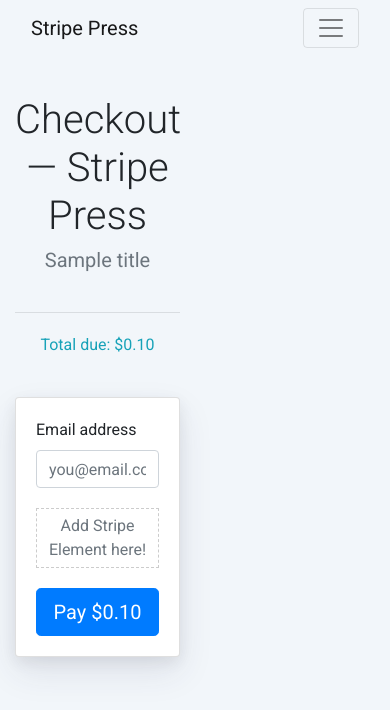
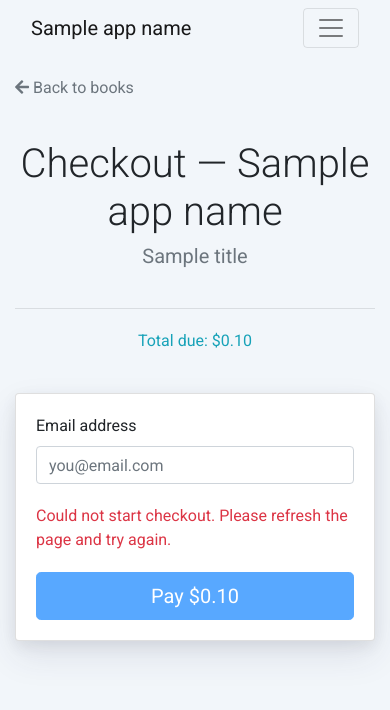
Before and after one commit to mattmitchell6/sa-takehome-project-node, a Node project: template views/checkout.hbs in a window 390 px wide. Shown: the top 710 px of the page. Run offline with Node 20 templates, Linux system fonts and the light colour scheme; the template is opened without the code that fills it: most values are stand-ins (such as "Sample title", 1, 10 or a date in 2020); some libraries are stand-ins or nearby versions.

Commit message:
Integrate Stripe Payment Element with Checkout Sessions API
Initial commit: integrate Stripe payments into the bookstore boilerplate using the
Checkout Sessions API with the Payment Element embedded in the app's own checkout page.

- Mount the Payment Element on the checkout page
- Show a confirmation page with the book, amount charged, and PaymentIntent ID
- Render available items / books on the store page
- Upgrade outdated npm module dependencies (stripe 23, express 5, express-handlebars 9)
- Rename custom.js to format-amounts.js and modernize var to const/let
- Add viewport meta, responsive checkout layout, and a back link
- Rewrite README with setup steps and test-payment instructions

```diff
--- a/app.js
+++ b/app.js
@@ -1,72 +1,153 @@
+// Load and validate .env first, before anything reads process.env
+require('./config');
+
+const path = require('node:path');
 const express = require('express');
-const path = require('path');
-const exphbs = require('express-handlebars');
-require('dotenv').config();
-const stripe = require('stripe');
+const { engine } = require('express-handlebars');
+const { BOOKS, getBook } = require('./books');
 
-var app = express();
+const stripe = require('stripe')(process.env.STRIPE_SECRET_KEY);
+const PORT = 3000;
 
-// view engine setup (Handlebars)
-app.engine('hbs', exphbs({
-  defaultLayout: 'main',
-  extname: '.hbs'
-}));
+const app = express();
+// Available in every view as {{appName}}
+app.locals.appName = 'BookStripes';
+
+// View engine (Handlebars)
+app.engine('hbs', engine({ defaultLayout: 'main', extname: '.hbs' }));
 app.set('view engine', 'hbs');
+
+// Middleware
 app.use(express.static(path.join(__dirname, 'public')));
-app.use(express.urlencoded({ extended: true }))
-app.use(express.json({}));
+app.use(express.urlencoded({ extended: true }));
+app.use(express.json());
 
 /**
- * Home route
+ * GET /
+ * Renders the store page listing all books from the catalog.
  */
-app.get('/', function(req, res) {
-  res.render('index');
+app.get('/', (req, res) => {
+  res.render('index', { books: BOOKS });
 });
 
 /**
- * Checkout route
+ * GET /checkout?bookId=<id>
+ * Renders the checkout page for one book, or an error if the ID is unknown.
+ * The publishable key is passed to the page so the browser can initialize Stripe.js.
  */
-app.get('/checkout', function(req, res) {
-  // Just hardcoding amounts here to avoid using a database
-  const item = req.query.item;
-  let title, amount, error;
+app.get('/checkout', (req, res) => {
+  const { bookId } = req.query;
+  const book = getBook(bookId);
 
-  switch (item) {
-    case '1':
-      title = "The Art of Doing Science and Engineering"
-      amount = 2300
-      break;
-    case '2':
-      title = "The Making of Prince of Persia: Journals 1985-1993"
-      amount = 2500
-      break;
-    case '3':
-      title = "Working in Public: The Making and Maintenance of Open Source"
-      amount = 2800
-      break;
-    default:
-      // Included in layout view, feel free to assign error
-      error = "No item selected"
-      break;
+  if (!book) {
+    console.warn(`Invalid bookId on checkout page: ${bookId}`);
+    return res.status(404).render('checkout', { error: 'No book selected.' });
   }
 
   res.render('checkout', {
-    title: title,
-    amount: amount,
-    error: error
+    bookId,
+    title: book.title,
+    amount: book.amount,
+    publishableKey: process.env.STRIPE_PUBLISHABLE_KEY,
   });
 });
 
 /**
- * Success route
+ * POST /create-checkout-session
+ * Body: { bookId: string }
+ *
+ * Creates a Checkout Session (ui_mode: 'elements') for the given book and
+ * returns its client secret, which the browser uses to mount the Payment Element.
+ * The price always comes from the catalog on the server, never from the request.
+ *
+ * Responds 400 if the bookId is unknown, or 500 if Stripe returns an error.
+ * @see https://docs.stripe.com/api/checkout/sessions/create
  */
-app.get('/success', function(req, res) {
-  res.render('success');
+app.post('/create-checkout-session', async (req, res) => {
+  const { bookId } = req.body;
+  const book = getBook(bookId);
+
+  if (!book) {
+    return res.status(400).json({ error: `Unknown bookId: ${bookId}` });
+  }
+
+  try {
+    const session = await stripe.checkout.sessions.create({
+      ui_mode: 'elements',
+      mode: 'payment',
+      line_items: [{
+        price_data: {
+          currency: 'usd',
+          unit_amount: book.amount,
+          product_data: { name: book.title },
+        },
+        quantity: 1,
+      }],
+      // Stripe replaces {CHECKOUT_SESSION_ID} with the real ID when redirecting
+      return_url: `${req.protocol}://${req.get('host')}/success?session_id={CHECKOUT_SESSION_ID}`,
+      metadata: { bookId },
+    });
+
+    res.json({ clientSecret: session.client_secret });
+  } catch (err) {
+    console.error(`Could not create Checkout Session: ${err.message}`);
+    res.status(500).json({ error: 'Could not start checkout. Please try again.' });
+  }
 });
 
 /**
- * Start server
+ * GET /success?session_id=<id>
+ * Stripe redirects here after confirmation. Retrieves the session with its
+ * PaymentIntent and renders the book, the amount charged, and the PaymentIntent ID.
+ *
+ * - No session ID, or an ID Stripe doesn't recognize: redirects to the store.
+ * - Session still open (payment failed or was canceled): back to the book's checkout page.
+ * @see https://docs.stripe.com/api/checkout/sessions/retrieve
  */
-app.listen(3000, () => {
-  console.log('Getting served on port 3000');
+app.get('/success', async (req, res) => {
+  const sessionId = req.query.session_id;
+
+  if (typeof sessionId !== 'string' || !sessionId) {
+    console.warn('No session_id on /success. Redirecting to the home page.');
+    return res.redirect('/');
+  }
+
+  let session;
+  try {
+    session = await stripe.checkout.sessions.retrieve(sessionId, {
+      expand: ['payment_intent'],
+    });
+  } catch (err) {
+    console.warn(`Could not retrieve Checkout Session ${sessionId}: ${err.message}`);
+    return res.redirect('/');
+  }
+
+  const { bookId } = session.metadata;
+  if (session.status === 'open') {
+    return res.redirect(`/checkout?bookId=${encodeURIComponent(bookId)}`);
+  }
+
+  const paymentIntent = session.payment_intent;
+  res.render('success', {
+    paid: session.payment_status === 'paid',
+    amount: session.amount_total,
+    paymentIntentId: paymentIntent?.id,
+    book: getBook(bookId),
+    email: session.customer_details?.email,
+    date: new Date((paymentIntent?.created ?? session.created) * 1000)
+      .toLocaleDateString('en-US', { dateStyle: 'long' }),
+  });
 });
+
+/**
+ * Fallback error handler. Logs the error on the server and shows a friendly
+ * page instead of Express's default page, which would expose a stack trace.
+ */
+app.use((err, req, res, next) => {
+  console.error(err);
+  res.status(500).render('error', { error: 'Something went wrong. Please try again.' });
+});
+
+app.listen(PORT, () => {
+  console.log(`Server running at http://localhost:${PORT}`);
+});
--- a/public/css/custom.css
+++ b/public/css/custom.css
@@ -6,9 +6,7 @@ h1, h2, h3, h4 {
   font-weight: 300;
 }
 .box-shadow {
-  -webkit-box-shadow: 0 15px 35px rgba(50, 50, 93, 0.1), 0 5px 15px rgba(0, 0, 0, 0.07);
-  -moz-box-shadow:    0 15px 35px rgba(50, 50, 93, 0.1), 0 5px 15px rgba(0, 0, 0, 0.07);
-  box-shadow:         0 15px 35px rgba(50, 50, 93, 0.1), 0 5px 15px rgba(0, 0, 0, 0.07);
+  box-shadow: 0 15px 35px rgba(50, 50, 93, 0.1), 0 5px 15px rgba(0, 0, 0, 0.07);
 }
 .mt-20 {
   margin-top: 20px;
@@ -16,9 +14,36 @@ h1, h2, h3, h4 {
 .mt-40 {
   margin-top: 40px;
 }
-.border-placeholder {
-  border-style: dashed;
-  border-width: 1px;
-  border-color: #ccc;
-  padding: 5px;
+
+/* Success page */
+.success-icon {
+  width: 72px;
+  height: 72px;
+  margin: 0 auto;
+  border-radius: 50%;
+  background: #e6f6ec;
+  color: #1a9e55;
+  font-size: 32px;
+  line-height: 72px;
 }
+.receipt-cover {
+  width: 56px;
+  border-radius: 4px;
+}
+.receipt {
+  display: grid;
+  grid-template-columns: auto 1fr;
+  gap: 8px 16px;
+  margin: 0;
+  padding-top: 16px;
+  border-top: 1px solid #e9ecef;
+}
+.receipt dt {
+  font-weight: 400;
+  color: #6c757d;
+}
+.receipt dd {
+  margin: 0;
+  text-align: right;
+  word-break: break-all; /* keeps the long pi_ ID from overflowing on phones */
+}
--- /dev/null
+++ b/public/js/checkout.js
@@ -0,0 +1,107 @@
+// DOM elements
+const form = document.getElementById('payment-form');
+const submitButton = document.getElementById('submit');
+const messageEl = document.getElementById('payment-message');
+
+// Stripe setup. The server passes the publishable key and book ID through data- attributes.
+const stripe = Stripe(form.dataset.publishableKey);
+
+const clientSecretPromise = getClientSecret();
+// If the server can't create a Checkout Session, tell the customer instead of
+// leaving an empty form.
+clientSecretPromise.catch((err) => {
+  showError(err.message);
+  submitButton.disabled = true;
+});
+
+const checkout = stripe.initCheckoutElementsSdk({
+  clientSecret: clientSecretPromise, // a Promise is accepted
+  elementsOptions: { appearance: { theme: 'stripe' } },
+});
+
+const paymentElement = checkout.createPaymentElement({
+  layout: {
+    type: 'accordion',
+    defaultCollapsed: false,
+    radios: 'always',
+    spacedAccordionItems: false,
+  },
+});
+paymentElement.mount('#payment-element');
+
+const actionsPromise = checkout.loadActions();
+
+form.addEventListener('submit', handleSubmit);
+
+/**
+ * Handles the payment form submission: sets the customer's email on the
+ * Checkout Session, then confirms the payment. On success Stripe redirects
+ * to the session's return_url, so this function only continues on error.
+ *
+ * @param {SubmitEvent} event
+ * @returns {Promise<void>}
+ */
+async function handleSubmit(event) {
+  event.preventDefault();
+  setLoading(true);
+  messageEl.textContent = '';
+
+  const loadResult = await actionsPromise;
+  if (loadResult.type === 'error') {
+    return showError(loadResult.error.message);
+  }
+  const { actions } = loadResult;
+
+  const email = document.getElementById('email').value;
+  const emailResult = await actions.updateEmail(email);
+  if (emailResult.type === 'error') {
+    return showError(emailResult.error.message);
+  }
+
+  const confirmResult = await actions.confirm();
+  if (confirmResult.type === 'error') {
+    showError(confirmResult.error.message);
+  }
+}
+
+/**
+ * Asks the server to create a Checkout Session for this page's book.
+ *
+ * @returns {Promise<string>} The Checkout Session's client secret.
+ * @throws {Error} If the request fails or the server responds with an error status.
+ */
+async function getClientSecret() {
+  const response = await fetch('/create-checkout-session', {
+    method: 'POST',
+    headers: { 'Content-Type': 'application/json' },
+    body: JSON.stringify({ bookId: form.dataset.bookId }),
+  });
+
+  if (!response.ok) {
+    throw new Error('Could not start checkout. Please refresh the page and try again.');
+  }
+
+  const data = await response.json();
+  return data.clientSecret;
+}
+
+/**
+ * Shows an error message below the payment form and re-enables the Pay button.
+ *
+ * @param {string} message
+ * @returns {void}
+ */
+function showError(message) {
+  messageEl.textContent = message;
+  setLoading(false);
+}
+
+/**
+ * Disables the Pay button while a payment is in progress to prevent double submission.
+ *
+ * @param {boolean} isLoading
+ * @returns {void}
+ */
+function setLoading(isLoading) {
+  submitButton.disabled = isLoading;
+}
--- a/public/js/custom.js
+++ /dev/null
@@ -1,13 +0,0 @@
-/**
- * Clientside helper functions
- */
-
-$(document).ready(function() {
-  var amounts = document.getElementsByClassName("amount");
-
-  // iterate through all "amount" elements and convert from cents to dollars
-  for (var i = 0; i < amounts.length; i++) {
-    amount = amounts[i].getAttribute('data-amount') / 100;
-    amounts[i].innerHTML = amount.toFixed(2);
-  }
-})
--- /dev/null
+++ b/public/js/format-amounts.js
@@ -0,0 +1,15 @@
+/**
+ * Client-side helper: formats prices for display.
+ *
+ * Prices are rendered in cents in a `data-amount` attribute (e.g. 2300).
+ * Once the page loads, every element with the `amount` class shows the
+ * dollar value instead (e.g. 23.00).
+ */
+$(document).ready(function () {
+  const amounts = document.getElementsByClassName('amount');
+
+  for (let i = 0; i < amounts.length; i++) {
+    const dollars = amounts[i].getAttribute('data-amount') / 100;
+    amounts[i].textContent = dollars.toFixed(2);
+  }
+});
--- a/views/checkout.hbs
+++ b/views/checkout.hbs
@@ -1,8 +1,14 @@
-<div class="row justify-content-md-center">
-  <div class="col-6">
+<div class="row justify-content-center">
+  <div class="col-md-6">
+    {{#unless error}}
+      <div class="mt-20">
+        <a href="/" class="text-secondary">
+          <i class="fas fa-arrow-left"></i> Back to books
+        </a>
+      </div>
       <div class="text-center mt-40">
         <h1>
-        Checkout — Stripe Press
+          Checkout — {{appName}}
         </h1>
         <h5 class="text-secondary">
           {{title}}
@@ -14,19 +20,26 @@
       </div>
       <div class="card box-shadow mt-40">
         <div class="card-body">
-        <form name="payment-form">
+          <form id="payment-form" name="payment-form"
+                data-publishable-key="{{publishableKey}}"
+                data-book-id="{{bookId}}">
             <div>
               <label for="email">Email address</label>
-            <input type="email" class="form-control" id="email" name="email" placeholder="you@email.com">
+              <input type="email" class="form-control" id="email" name="email" placeholder="you@email.com" required>
             </div>
-          <div class="mt-20 text-center text-secondary border-placeholder">
-            Add Stripe Element here!
-          </div>
+            <div id="payment-element" class="mt-20"></div>
+            <div id="payment-message" class="mt-20 text-danger" role="alert"></div>
             <div class="mt-20">
-            <button type="submit" class="btn btn-lg btn-block btn-primary">Pay $<span class="amount" data-amount="{{amount}}"></span></button>
+              <button id="submit" type="submit" class="btn btn-lg btn-block btn-primary">Pay $<span class="amount" data-amount="{{amount}}"></span></button>
             </div>
           </form>
         </div>
       </div>
+      <script src="/js/checkout.js"></script>
+    {{else}}
+      <div class="mt-40 text-center">
+        <a href="/" class="btn btn-outline-primary">Back to the store</a>
+      </div>
+    {{/unless}}
   </div>
 </div>
--- /dev/null
+++ b/views/error.hbs
@@ -0,0 +1,3 @@
+<div class="mt-40 text-center">
+  <a href="/" class="btn btn-outline-primary">Back to the store</a>
+</div>
--- a/views/layouts/main.hbs
+++ b/views/layouts/main.hbs
@@ -1,24 +1,25 @@
 <!DOCTYPE html>
-<html class="no-js" lang="en">
+<html lang="en">
   <head>
-    <title>
-        SA Takehome Project
-    </title>
+    <meta charset="utf-8">
+    <meta name="viewport" content="width=device-width, initial-scale=1">
+    <title>{{appName}}</title>
 
     <link rel="stylesheet" href="https://cdn.jsdelivr.net/npm/bootstrap@4.6.0/dist/css/bootstrap.min.css" integrity="sha384-B0vP5xmATw1+K9KRQjQERJvTumQW0nPEzvF6L/Z6nronJ3oUOFUFpCjEUQouq2+l" crossorigin="anonymous">
-    <link rel="stylesheet" href="https://pro.fontawesome.com/releases/v5.10.0/css/all.css" integrity="sha384-AYmEC3Yw5cVb3ZcuHtOA93w35dYTsvhLPVnYs9eStHfGJvOvKxVfELGroGkvsg+p" crossorigin="anonymous"/>
+    <link rel="stylesheet" href="https://cdnjs.cloudflare.com/ajax/libs/font-awesome/5.15.4/css/all.min.css">
     <link href="https://fonts.googleapis.com/css?family=Roboto:300,400" rel="stylesheet">
     <link rel="stylesheet" href="/css/custom.css">
 
     <script src="https://cdnjs.cloudflare.com/ajax/libs/jquery/3.6.0/jquery.min.js"></script>
     <script src="https://cdn.jsdelivr.net/npm/bootstrap@4.6.0/dist/js/bootstrap.bundle.min.js" integrity="sha384-Piv4xVNRyMGpqkS2by6br4gNJ7DXjqk09RmUpJ8jgGtD7zP9yug3goQfGII0yAns" crossorigin="anonymous"></script>
-    <script type="text/javascript" src="/js/custom.js"></script>
+    <script src="/js/format-amounts.js"></script>
+    <script src="https://js.stripe.com/endive/stripe.js"></script>
   </head>
 
   <body>
     <div class="container">
       <nav class="navbar navbar-expand-lg navbar-light">
-        <a class="navbar-brand" href="/">Stripe Press</a>
+        <a class="navbar-brand" href="/">{{appName}}</a>
         <button class="navbar-toggler" type="button" data-toggle="collapse" data-target="#navbarNav" aria-controls="navbarNav" aria-expanded="false" aria-label="Toggle navigation">
           <span class="navbar-toggler-icon"></span>
         </button>
@@ -26,9 +27,6 @@
           <ul class="navbar-nav ml-auto">
             <li class="nav-item active">
               <a class="nav-link" href="/">Home <span class="sr-only">(current)</span></a>
-            </li>
-            <li class="nav-item">
-              <a class="nav-link" href="#">Link</a>
             </li>
           </ul>
         </div>
```
Also changed, not shown: books.js (added, +59 -0 lines), config.js (added, +101 -0 lines), package.json (+11 -8 lines), views/index.hbs (+14 -38 lines), views/success.hbs (+49 -11 lines), README.md, 3 other files. Lines whose indentation alone changed are shown as unchanged.
